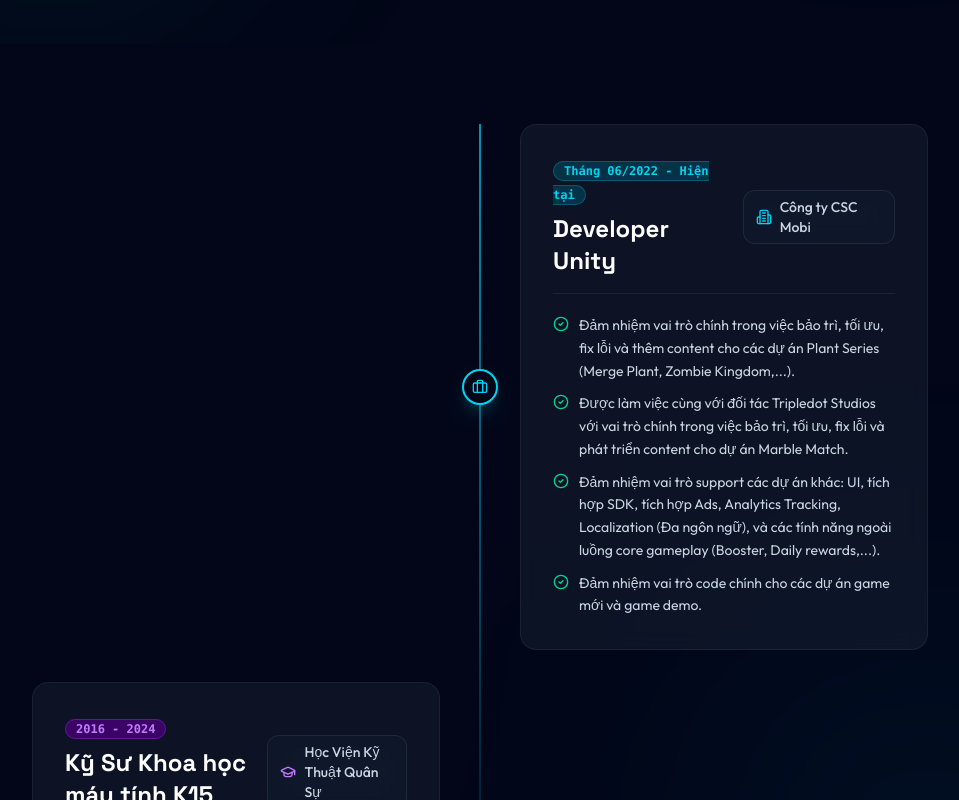
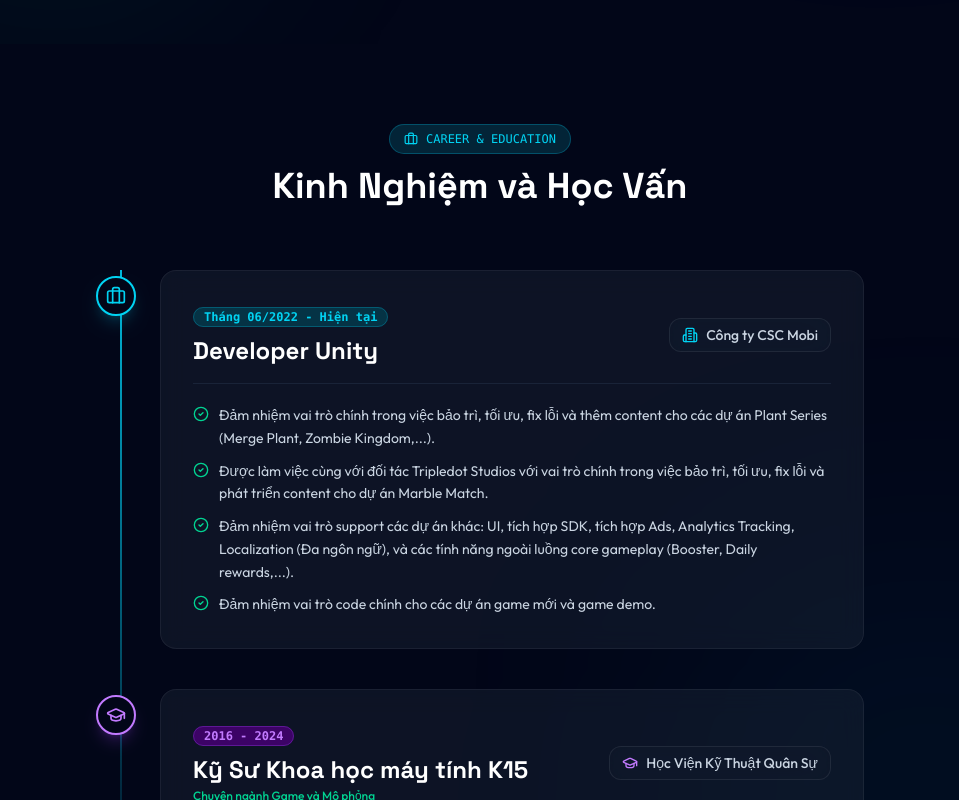
Before and after one commit to bon2ka4/Huan_CV, a React (Vite) app: page / in a window 1280 px wide. Shown: the part 920-1720 px from the top of the page, without its empty margins (160-1119 px from the left). Built offline with nearby package versions, Linux system fonts and the light colour scheme.

Commit message:
refactor: add section title 'Kinh Nghiệm và Học Vấn' and stack timeline top-to-bottom

```diff
--- a/src/components/Experience.jsx
+++ b/src/components/Experience.jsx
@@ -44,25 +44,32 @@ export default function Experience() {
 
       <div className="max-w-7xl mx-auto px-4 sm:px-6 lg:px-8 relative z-10">
 
-        {/* Unified Timeline Container */}
-        <div className="max-w-4xl mx-auto space-y-8 relative before:absolute before:inset-0 before:left-4 sm:before:left-1/2 before:-translate-x-px before:w-0.5 before:bg-gradient-to-b before:from-cyan-500/80 via-purple-500/40 before:to-transparent">
-          {timelineItems.map((item, idx) => {
+        {/* Section Title Header */}
+        <div className="text-center max-w-3xl mx-auto space-y-3 mb-16">
+          <div className="inline-flex items-center gap-2 px-3.5 py-1.5 rounded-full bg-cyan-950/70 border border-cyan-500/30 text-cyan-400 text-xs font-mono font-medium">
+            <Briefcase className="w-3.5 h-3.5" />
+            CAREER & EDUCATION
+          </div>
+
+          <h2 className="font-heading font-extrabold text-3xl sm:text-4xl text-white">
+            Kinh Nghiệm và Học Vấn
+          </h2>
+        </div>
+
+        {/* Straight Linear Top-to-Bottom Timeline Container */}
+        <div className="max-w-3xl mx-auto space-y-10 relative before:absolute before:inset-y-0 before:left-5 sm:before:left-6 before:w-0.5 before:bg-gradient-to-b before:from-cyan-500 via-purple-500/50 before:to-transparent">
+          {timelineItems.map((item) => {
             const IconComp = item.icon;
             return (
-              <div
-                key={item.id}
-                className={`relative flex items-center justify-between md:justify-normal md:odd:flex-row-reverse group ${
-                  idx % 2 === 0 ? 'md:flex-row-reverse' : ''
-                }`}
-              >
+              <div key={item.id} className="relative flex items-start group pl-12 sm:pl-16">
 
-                {/* Timeline Icon Badge */}
-                <div className={`flex items-center justify-center w-9 h-9 rounded-full bg-slate-950 border-2 shadow-lg z-10 shrink-0 absolute left-4 sm:left-1/2 -translate-x-1/2 ${item.iconBg}`}>
-                  <IconComp className="w-4 h-4" />
+                {/* Timeline Icon Badge (centered on vertical axis line) */}
+                <div className={`flex items-center justify-center w-10 h-10 rounded-full bg-slate-950 border-2 shadow-lg z-10 shrink-0 absolute left-0 top-1.5 ${item.iconBg}`}>
+                  <IconComp className="w-5 h-5" />
                 </div>
 
                 {/* Timeline Card */}
-                <div className="w-[calc(100%-3rem)] sm:w-[calc(50%-2.5rem)] ml-12 sm:ml-0 glass-card p-6 sm:p-8 rounded-2xl border border-slate-800 hover:border-cyan-500/30 transition-all duration-300 space-y-4">
+                <div className="w-full glass-card p-6 sm:p-8 rounded-2xl border border-slate-800 hover:border-cyan-500/30 transition-all duration-300 space-y-4">
 
                   {/* Period & Organization Header */}
                   <div className="flex flex-col sm:flex-row sm:items-center justify-between gap-2 border-b border-slate-800/80 pb-4">
```
